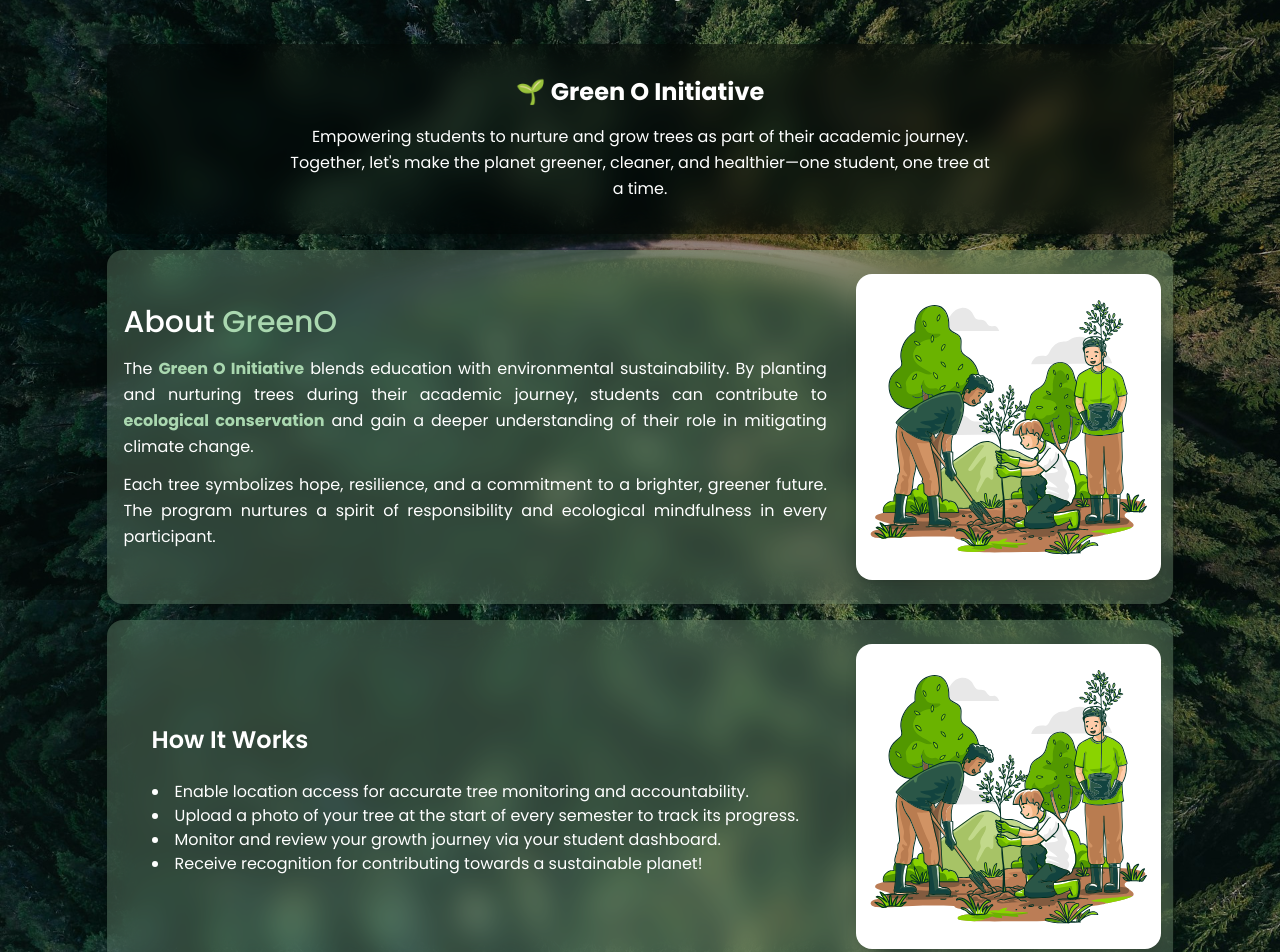
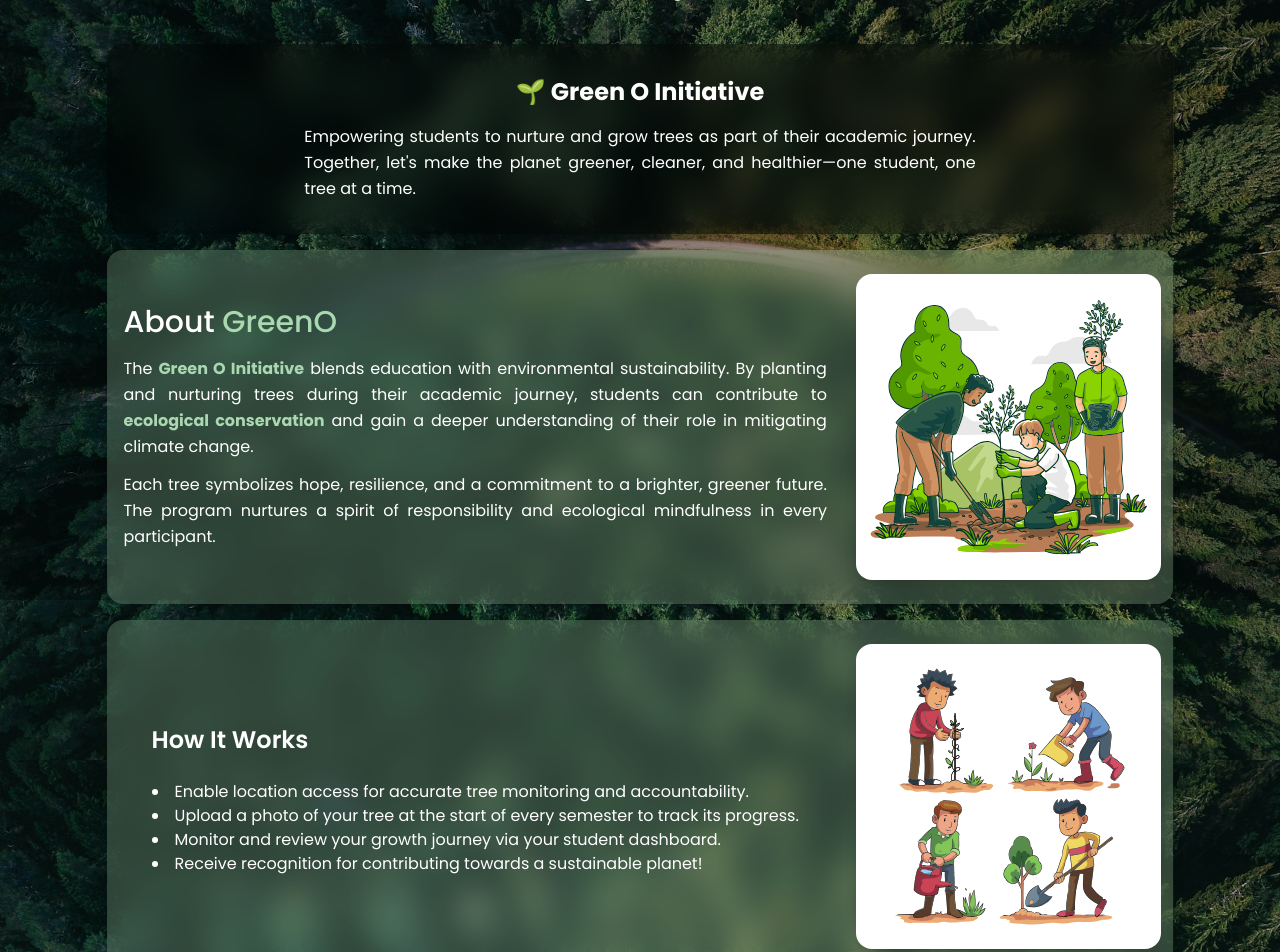
Before and after one commit to Chokkalingam-s/GreenO, a React (Vite) app in the folder client/: page /home in a window 1280 px wide. Shown: the part 200-1152 px from the top of the page. Built offline with nearby package versions, Linux system fonts and the light colour scheme; sample sign-in values are in the browser's storage.

Commit message:
About Page SVG Updated

```diff
--- a/client/src/student/About.jsx
+++ b/client/src/student/About.jsx
@@ -30,7 +30,7 @@ export default function StudentHome() {
       </section>
       <section className='flex flex-col items-center text-center py-8 backdrop-blur-lg bg-black/40 round'>
         <h1 className='text-2xl font-bold mb-4'>🌱 Green O Initiative</h1>
-        <p className='text-md leading-relaxed'>
+        <p className='text-md leading-relaxed text-justify px-4 '>
           Empowering students to nurture and grow trees as part of their
           academic journey. Together, let&apos;s make the planet greener,
           cleaner, and healthier—one student, one tree at a time.
@@ -82,7 +82,7 @@ export default function StudentHome() {
           </ol>
         </span>
         <img
-          src='/home.svg'
+          src='/homeLast.svg'
           alt='Green O Initiative'
           className='round hover:scale-105 transition-transform duration-500'
         />
```
Also changed, not shown: client/public/homeLast.svg (added).
